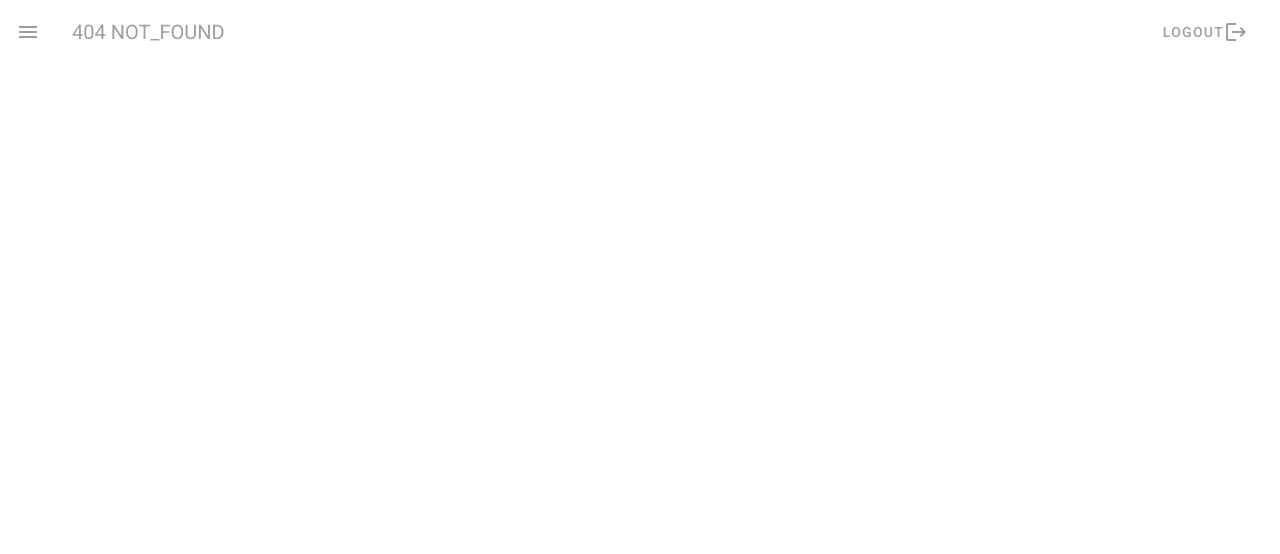
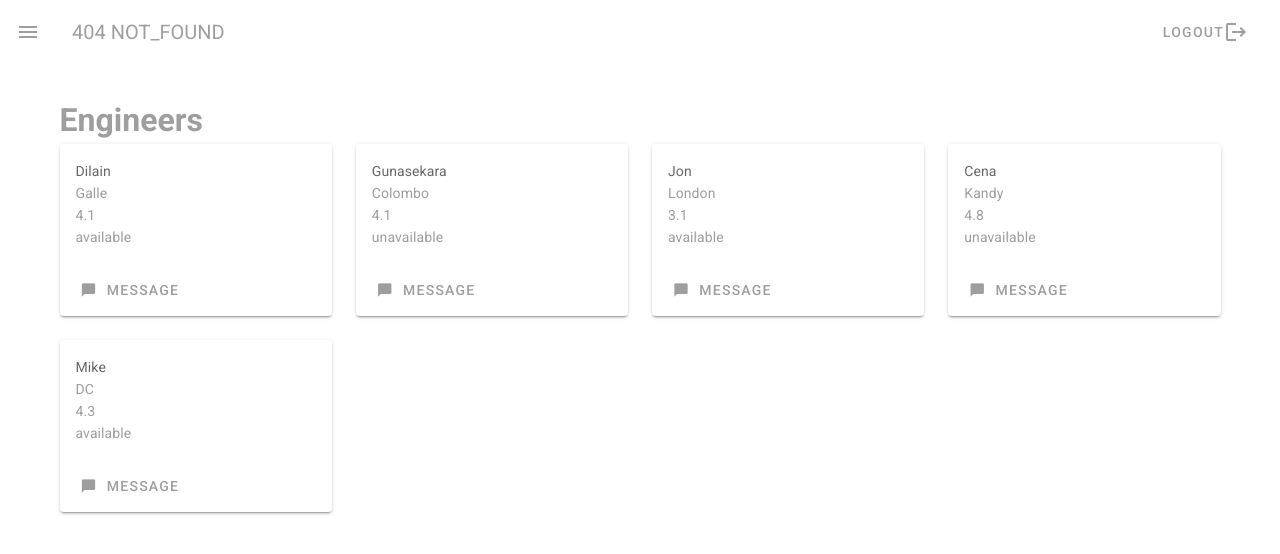
Before and after one commit to DSGunasekara/vue-field-engineer, a Vue app in the folder client/: page /#/engineers in a window 1280 px wide. Before the commit this address had no page. Shown: the top 554 px of the page. Built offline with nearby package versions, Linux system fonts and the light colour scheme.

Commit message:
added engineers

```diff
--- a/client/src/App.vue
+++ b/client/src/App.vue
@@ -1,5 +1,5 @@
-<template>
-  <v-app>
+<template class="app">
+  <v-app >
     <Navbar/>
     <v-main class="mx-4 mb-4">
       <router-view></router-view>
@@ -22,3 +22,9 @@ export default {
   }),
 };
 </script>
+
+<style scoped>
+  .app{
+    background-color: #3cd1c2;
+  }
+</style>
--- a/client/src/router/index.js
+++ b/client/src/router/index.js
@@ -2,6 +2,7 @@ import Vue from "vue";
 import VueRouter from "vue-router";
 import Home from "../views/Home.vue";
 import Jobs from "../views/Jobs";
+import Engineers from "../views/Engineers";
 
 Vue.use(VueRouter);
 
@@ -16,6 +17,11 @@ const routes = [
     name: "Jobs",
     component: Jobs,
   },
+  {
+    path: "/engineers",
+    name: "Engineers",
+    component: Engineers,
+  },
 ];
 
 const router = new VueRouter({
--- a/client/src/views/About.vue
+++ /dev/null
@@ -1,5 +0,0 @@
-<template>
-  <div class="about">
-    <h1>This is an about page</h1>
-  </div>
-</template>
--- /dev/null
+++ b/client/src/views/Engineers.vue
@@ -0,0 +1,43 @@
+<template>
+    <v-container class="my-5">
+        <h1 class="subheading grey--text">Engineers</h1>
+        <v-layout row wrap>
+          <v-flex xs12 sm6 md4 lg3 v-for="engineer in engineers" :key="engineer.name">
+            <v-card text class="text-xs-center ma-3">
+              <v-card-text>
+                <div class="subheading">{{ engineer.name }}</div>
+                <div class="grey--text">{{ engineer.location }}</div>
+                <div class="grey--text">{{ engineer.rating }}</div>
+                <div class="grey--text">{{ engineer.availability }}</div>
+              </v-card-text>
+              <v-card-actions>
+                <v-btn text color="grey">
+                  <v-icon small left>mdi-message</v-icon>
+                  <span class="">Message</span>
+                </v-btn>
+              </v-card-actions>
+            </v-card>
+          </v-flex>
+        </v-layout>
+    </v-container>
+</template>
+
+<script>
+export default {
+    data() {
+        return {
+            engineers: [
+                { name: "Dilain", location: "Galle", rating: "4.1", availability: "available" },
+                { name: "Gunasekara", location: "Colombo", rating: "4.1", availability: "unavailable" },
+                { name: "Jon", location: "London", rating: "3.1", availability: "available" },
+                { name: "Cena", location: "Kandy", rating: "4.8", availability: "unavailable" },
+                { name: "Mike", location: "DC", rating: "4.3", availability: "available" },
+            ]
+        }
+    },
+}
+</script>
+
+<style>
+
+</style>
```
